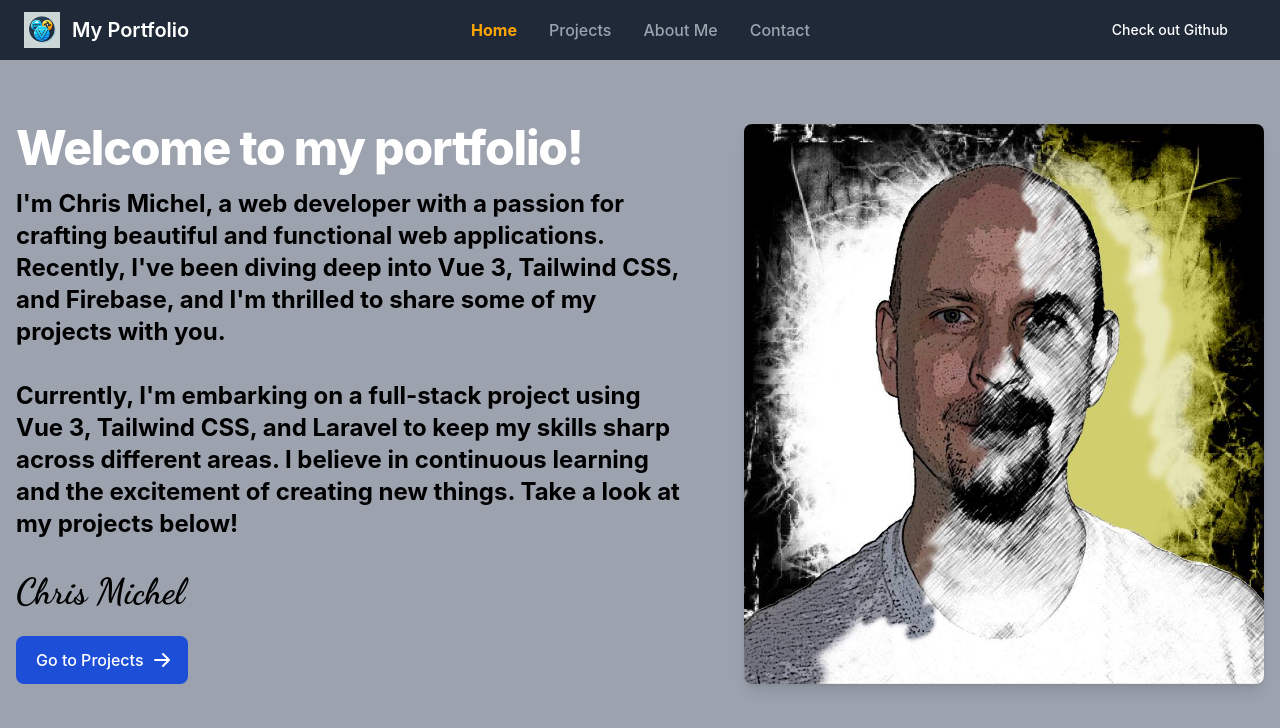
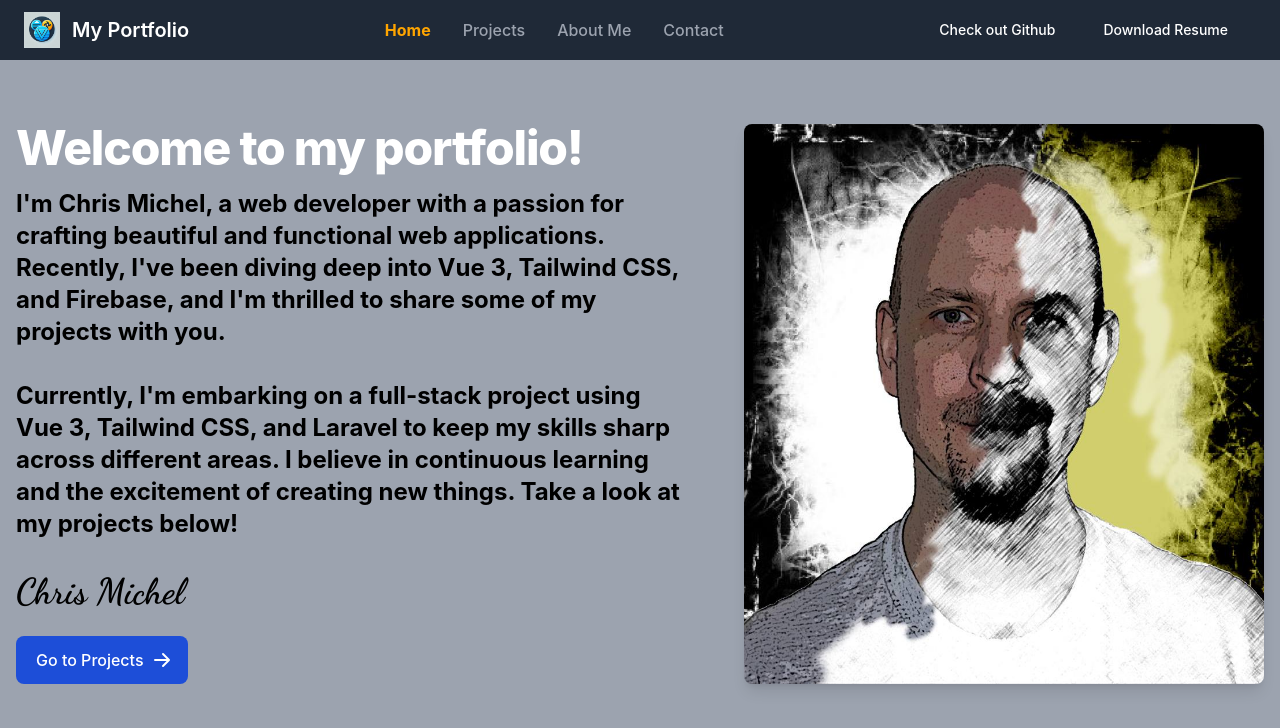
Before and after one commit to ChrisWMichel/cm-portfolio, a Vue app: page / in a window 1280 px wide. Shown: the top 728 px of the page. Built offline with nearby package versions, Linux system fonts and the light colour scheme.

Commit message:
added resume

```diff
--- a/src/components/AppHeader.vue
+++ b/src/components/AppHeader.vue
@@ -24,6 +24,12 @@
               target="_blank"
               class="text-gray-800 dark:text-white hover:bg-gray-50 focus:ring-4 focus:ring-gray-300 font-medium rounded-lg text-sm px-4 lg:px-5 py-2 lg:py-2.5 mr-2 dark:hover:bg-gray-700 focus:outline-none dark:focus:ring-gray-800"
               >Check out Github</a
+            >
+            <a
+              href="/src/assets/Chris-Michel_resume.pdf"
+              download
+              class="text-gray-800 dark:text-white hover:bg-gray-50 focus:ring-4 focus:ring-gray-300 font-medium rounded-lg text-sm px-4 lg:px-5 py-2 lg:py-2.5 mr-2 dark:hover:bg-gray-700 focus:outline-none dark:focus:ring-gray-800"
+              >Download Resume</a
             >
 
             <button
```
Also changed, not shown: 1 other file (tests, documents, lock files or other folders).
